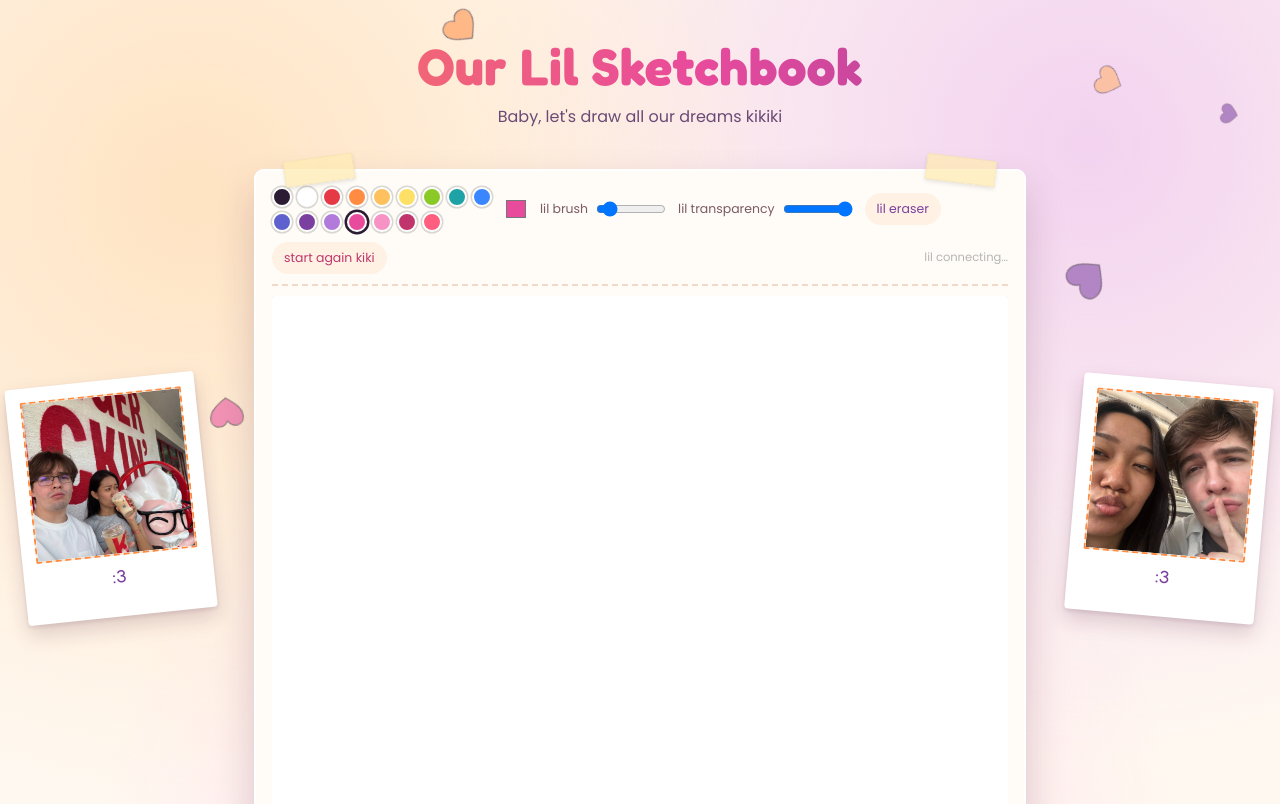
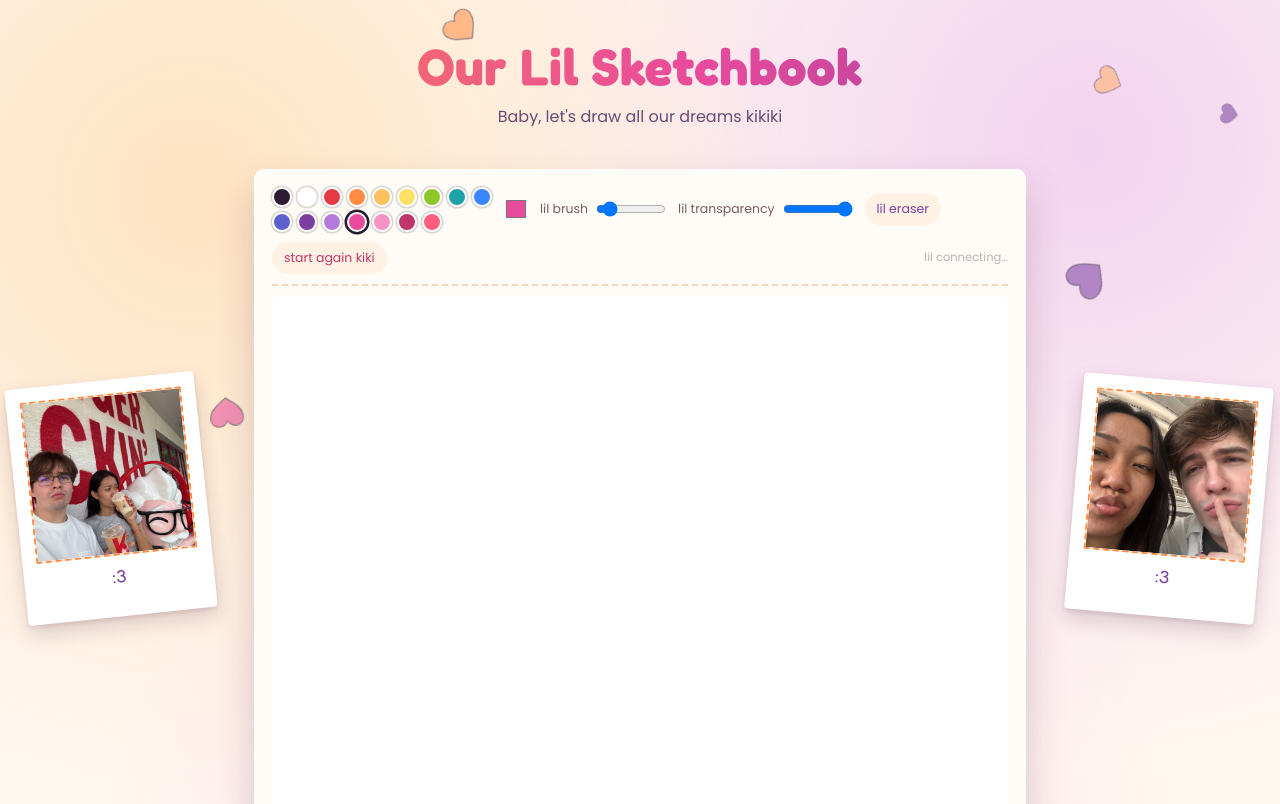
Before and after one commit to M1nkl0/our_sketchbook, a plain HTML site: page index.html in a window 1280 px wide. Shown: the top 804 px of the page. Drawn offline with Linux system fonts and the light colour scheme; no server answers.

Commit message:
Update index.html

```diff
--- a/index.html
+++ b/index.html
@@ -30,8 +30,6 @@
 
     <!-- The shared canvas -->
     <section class="canvas-wrap">
-      <div class="canvas-tape tape-left"></div>
-      <div class="canvas-tape tape-right"></div>
 
       <div class="toolbar">
         <div class="colors" id="colorSwatches"></div>
```
